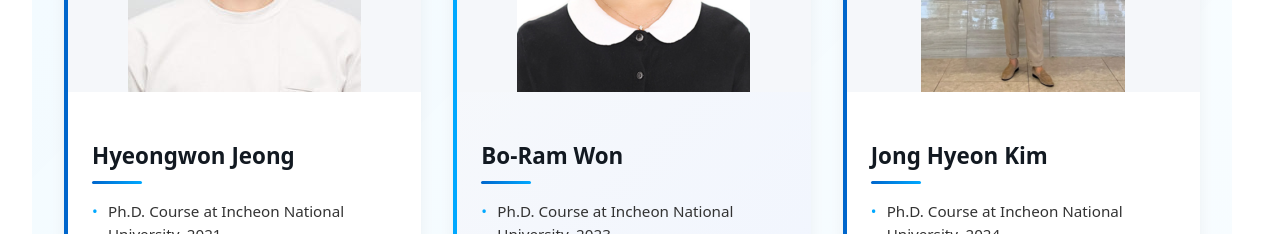
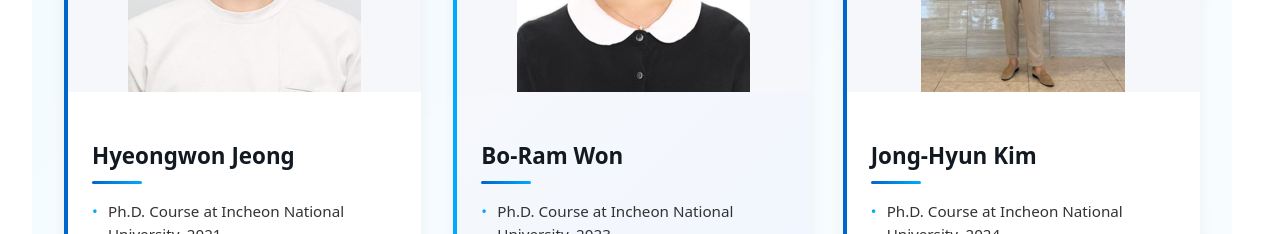
Before and after one commit to INU-EML/front-end, a React (Vite) app: page /members/current in a window 1280 px wide. Shown: the part 1560-1794 px from the top of the page. Built offline with nearby package versions, Linux system fonts and the light colour scheme; the HTML template or start-up script is replaced by a standard one.

Commit message:
Jong Hyeon Kim -> Jong-Hyun Kim 이름 업데이트

```diff
--- a/src/data/Members/CurrentMembersData.js
+++ b/src/data/Members/CurrentMembersData.js
@@ -33,7 +33,7 @@ export const currentMembersData = {
       researchFields: ["Flexible Solid Oxide Cells", "Solid Oxide Electrolyte", "Nano catalysts"]
     },
     {
-      name: "Jong Hyeon Kim",
+      name: "Jong-Hyun Kim",
       image: "/images/Memebers/CurrentMemebers/Doctor/Dr_Jong Hyeon Kim.png",
       career: [
         "Ph.D. Course at Incheon National University, 2024~",
```
